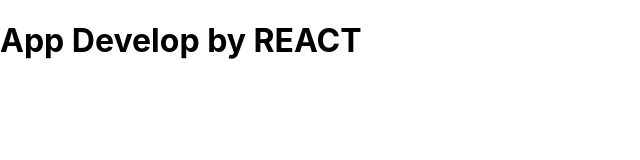
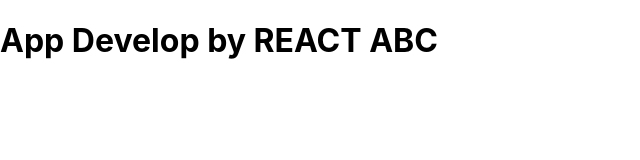
Before and after one commit to abbasifaizan70/bootcampapp_class2_by_faizanAbbasi, a React (Create React App) app: page / in a window 1280 px wide. Shown: the top 160 px of the page, without its empty margins (0-640 px from the left). Built offline with nearby package versions, Linux system fonts and the light colour scheme.

Commit message:
Update App.js

```diff
--- a/src/App.js
+++ b/src/App.js
@@ -5,7 +5,7 @@
 function App() {
   return (
     <div>
-        <h1> App Develop by REACT  </h1>
+        <h1> App Develop by REACT ABC </h1>
     </div>
   );
 }
```
